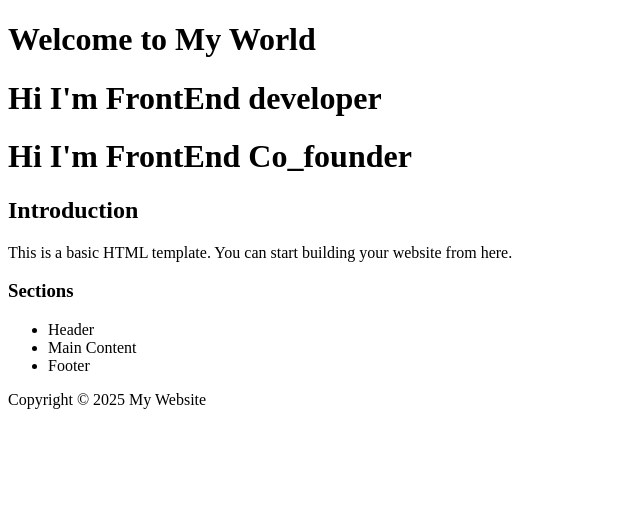
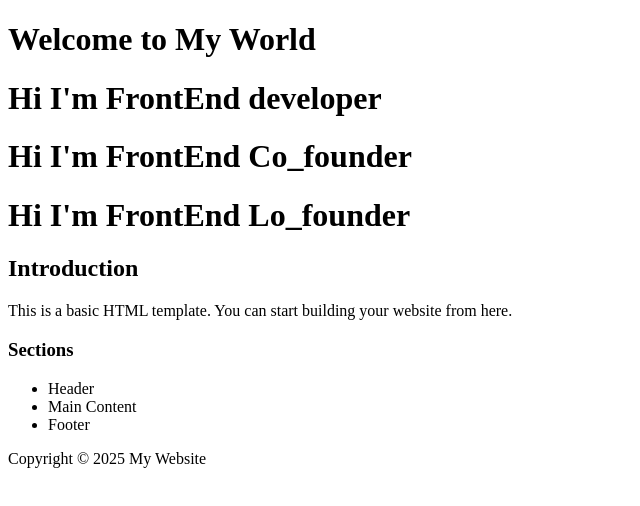
Before and after one commit to Lakshmanan-8/samplerepo, a plain HTML site: page index.html in a window 1280 px wide. Shown: the whole page, without its empty margins (0-640 px from the left). Drawn offline with Linux system fonts and the light colour scheme.

Commit message:
Fix : Most important Line

```diff
--- a/index.html
+++ b/index.html
@@ -12,6 +12,7 @@
         <h1>Welcome to My World</h1>
         <h1>Hi I'm FrontEnd developer</h1>
         <h1>Hi I'm FrontEnd Co_founder</h1>
+        <h1>Hi I'm FrontEnd Lo_founder</h1>
     </header>
 
     <main>
```
